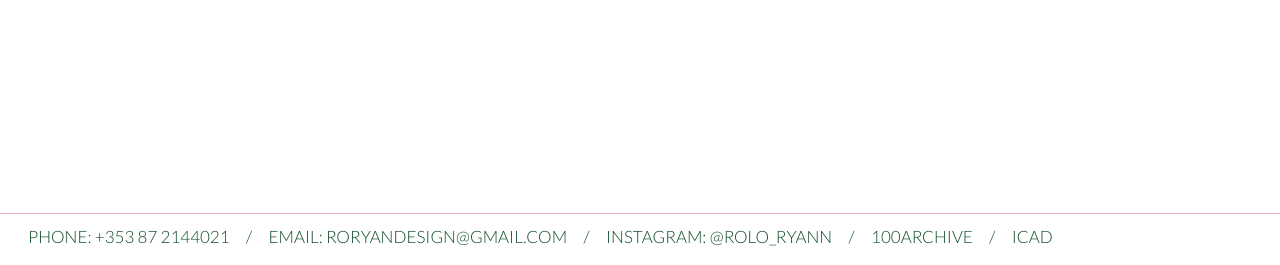
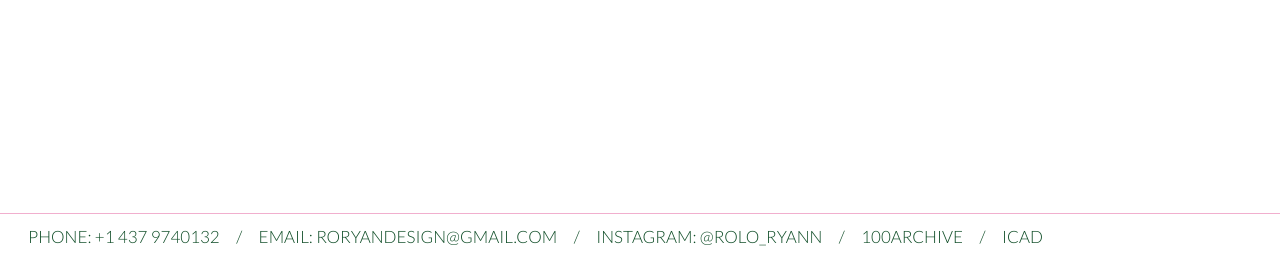
Before and after one commit to Ro-Ryan/Ro-Ryan.github.io, a plain HTML site: page index.html in a window 1280 px wide. Shown: the part 535-800 px from the top of the page. Drawn offline with nearby package versions, Linux system fonts and the light colour scheme; files whose address does not match are found by name.

Commit message:
update number

```diff
--- a/index.html
+++ b/index.html
@@ -96,7 +96,7 @@
 
         <div class="row"> <!--FOOTER-->
             <div class="col-12 footer">
-                <p class="feet nomobile no"> &nbsp  &nbsp PHONE: +353 87 2144021  &nbsp  &nbsp / &nbsp  &nbsp     EMAIL: RORYANDESIGN@GMAIL.COM &nbsp  &nbsp / &nbsp  &nbsp INSTAGRAM: <a href="https://www.instagram.com/rolo_ryann/" target="_blank">@ROLO_RYANN</a>  &nbsp  &nbsp / &nbsp  &nbsp <a href="http://new.100archive.com/project/explicit" target="_blank"> 100ARCHIVE</a> &nbsp  &nbsp / &nbsp  &nbsp <a href="https://icad.ie/roisin-ryan/" target="_blank"> ICAD</a></p>
+                <p class="feet nomobile no"> &nbsp  &nbsp PHONE: +1 437 9740132  &nbsp  &nbsp / &nbsp  &nbsp     EMAIL: RORYANDESIGN@GMAIL.COM &nbsp  &nbsp / &nbsp  &nbsp INSTAGRAM: <a href="https://www.instagram.com/rolo_ryann/" target="_blank">@ROLO_RYANN</a>  &nbsp  &nbsp / &nbsp  &nbsp <a href="http://new.100archive.com/project/explicit" target="_blank"> 100ARCHIVE</a> &nbsp  &nbsp / &nbsp  &nbsp <a href="https://icad.ie/roisin-ryan/" target="_blank"> ICAD</a></p>
 
                 <p class="feet nodesktop">PHONE: +353 87 2144021<br>EMAIL: RORYANDESIGN@GMAIL.COM<br>INSTAGRAM: <a href="https://www.instagram.com/rolo_ryann/" target="_blank">@ROLO_RYANN</a><br><a href="http://new.100archive.com/project/explicit" target="_blank"> 100ARCHIVE</a><br><a href="https://icad.ie/roisin-ryan/" target="_blank"> ICAD</a></p>
             </div>
```
